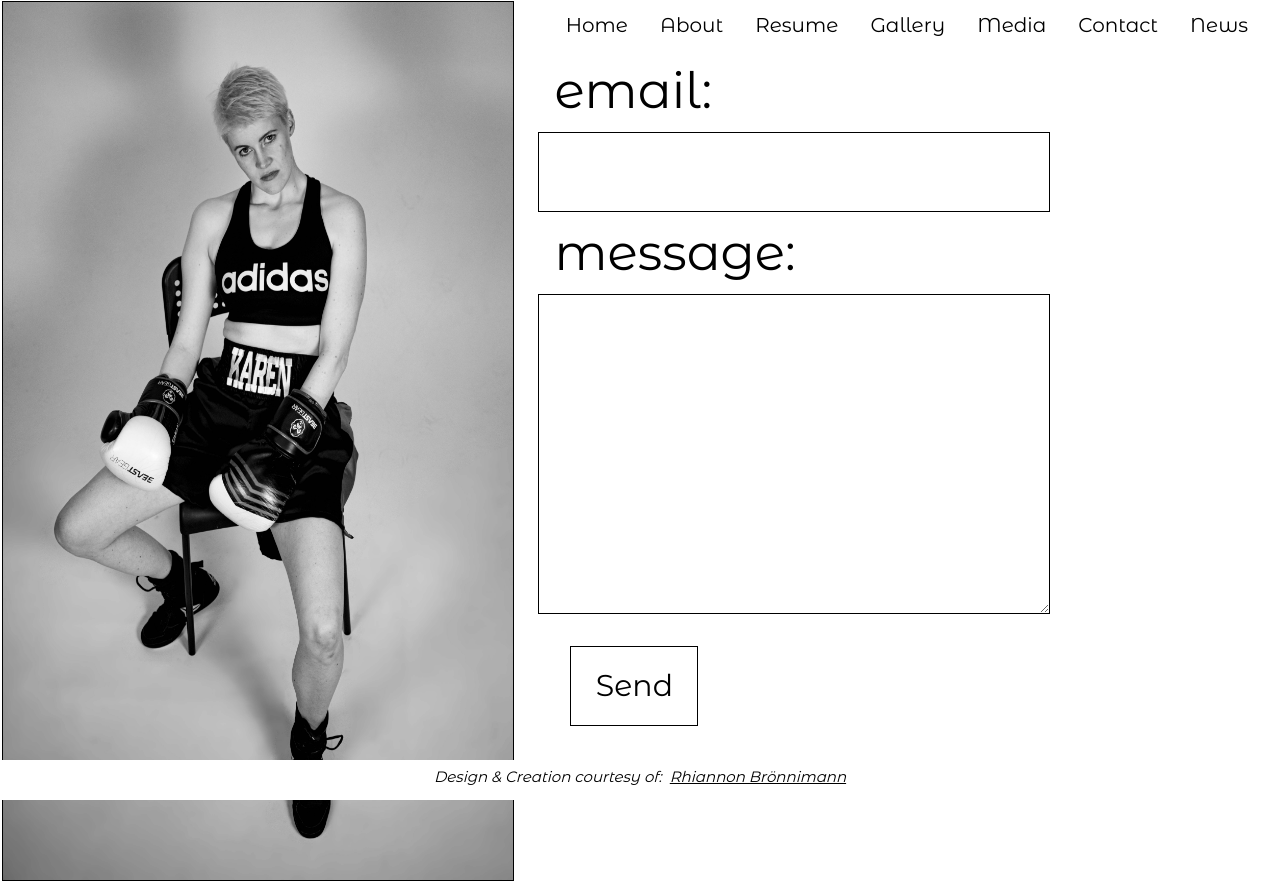
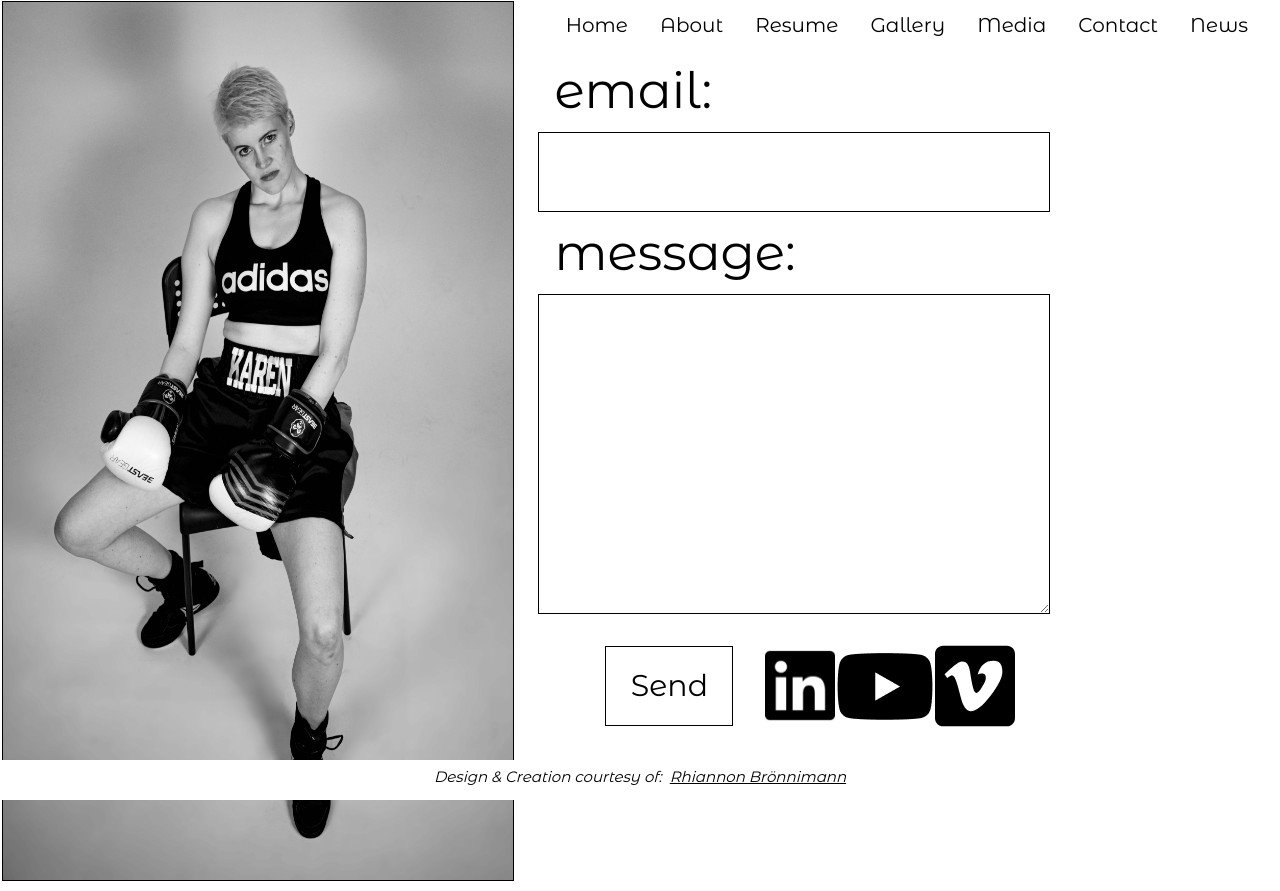
Before and after one commit to Rhibro/karens-portfolio, a React (Create React App) app: page /contact in a window 1280 px wide. Shown: the top 891 px of the page. Built offline with nearby package versions, Linux system fonts and the light colour scheme.

Commit message:
adding icons to form

```diff
--- a/src/components/Form.js
+++ b/src/components/Form.js
@@ -1,4 +1,9 @@
 import React from "react";
+import linkedin from "../images/linked.png";
+import insta from "../images/instagram.svg";
+import youtube from "../images/youtube.png";
+import vimo from "../images/vimeo.svg";
+import facebook from "../images/square-facebook.svg";
 
 function Form() {
 
@@ -28,10 +33,22 @@ function Form() {
             </label>
             <textarea className="textArea" id="message" required />
           </div>
+          <div className="socialGroup">
           <button className="formBtn" type="submit">
             {formStatus}
           </button>
 
+            <a className="socialBtn" href="https://www.linkedin.com/in/karen-olrich-white-b288681bb/" target="_blank" rel="noopener noreferrer">
+              <img className="socialOne" src={linkedin} alt="linkedin icon" ></img></a>
+            <a className="socialBtn" href="https://www.instagram.com/" target="_blank" rel="noopener noreferrer">
+              <img className="socialTwo" src={insta} alt="instagram icon" ></img></a>
+            <a className="socialBtn" href="https://www.youtube.com/@karenolrich-white9307/featured" target="_blank" rel="noopener noreferrer">
+              <img className="socialThree" src={youtube} alt="youtube icon" ></img></a>
+            <a className="socialBtn" href="https://vimeo.com/user54179902" target="_blank" rel="noopener noreferrer">
+              <img className="socialFour" src={vimo} alt="vimo icon" ></img></a>
+            <a className="socialBtn" href="https://www.facebook.com/" target="_blank" rel="noopener noreferrer">
+              <img className="socialFive" src={facebook} alt="facebook icon" ></img></a>
+          </div>
         </form>
       </div>
     )
@@ -41,11 +58,6 @@ function Form() {
 
   /*
 
-  <div className="socialGroup">
-            <a className="socialBtnOne" href="https://github.com/Rhibro" target="_blank" rel="noopener noreferrer">
-              <img className="social" src={github} alt="github icon" ></img></a>
-            <a className="socialBtnTwo" href="https://www.linkedin.com/in/rhiannon-br%C3%B6nnimann-a1a888a0/" target="_blank" rel="noopener noreferrer">
-            <img className="social" src={linkedin} alt="linkedin icon" ></img></a>
-          </div>
+
 
   */
--- a/src/index.css
+++ b/src/index.css
@@ -346,6 +346,45 @@ label {
   background-color: rgb(172, 168, 168);
 }
 
+.socialGroup {
+  display: flex;
+  justify-content: center;
+  align-items: center;
+}
+
+.socialBtn {
+  color: #000000;
+}
+
+.socialBtn:hover {
+  color: rgb(172, 168, 168);
+}
+
+.socialOne {
+  width: 70px;
+  height: 80.5px;
+}
+
+.socailTwo {
+  width: 70px;
+  height: 80px;
+}
+
+.socailThree {
+  width: 100px;
+  height: 88.89px;
+}
+
+.socialFour {
+  width: 80px;
+  height: 91.43px;
+}
+
+.socailFive {
+  width: 70px;
+  height: 80px;
+}
+
 /* News Styles */
 
 .columnN {
```
Also changed, not shown: src/images/linked.png (added), src/images/youtube.png (added).
